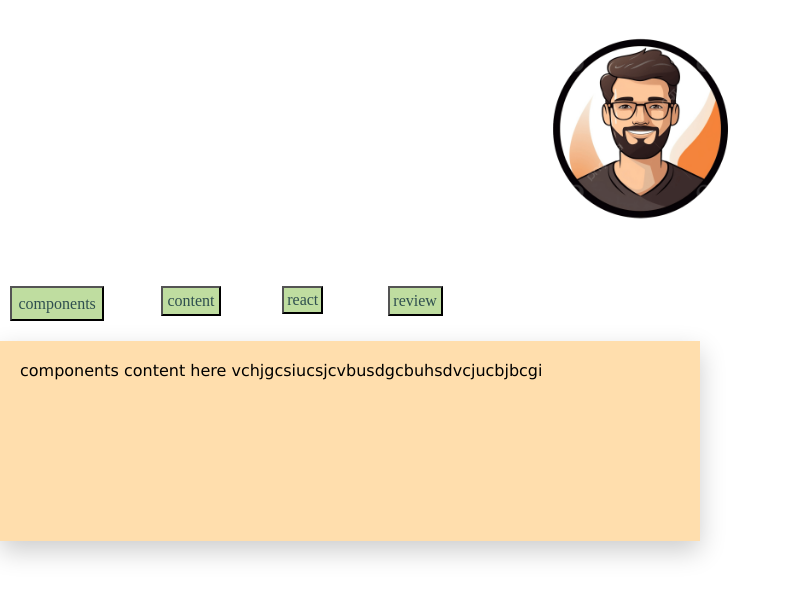
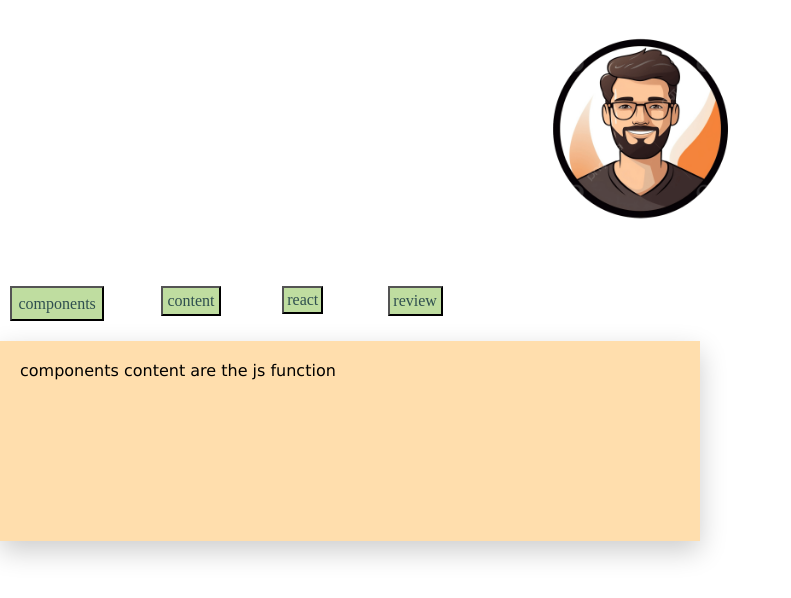
Before and after one commit to keerthikumarreddyc-cmyk/React-features-practiceing, a React (Vite) app in the folder react-practise/: page / in a window 1280 px wide. Both pictures are taken after a click on the button "components". Shown: the top 598 px of the page, without its empty margins (0-791 px from the left). Built offline with nearby package versions, Linux system fonts and the light colour scheme.

Commit message:
done project using usestate

```diff
--- a/react-practise/src/App.css
+++ b/react-practise/src/App.css
@@ -30,9 +30,9 @@
   width: 700px;
   height: 200px;
   padding: 20px;
-  box-shadow: 0 10px 25px rgba(0, 0, 0, 0.2);
+  box-shadow: 0 10px 26px rgba(0, 0, 0, 0.2);
   background-color: navajowhite;
-  font-size: medium;
+  font-size: bold;
   font-family:
     "Lucida Sans", "Lucida Sans Regular", "Lucida Grande",
     "Lucida Sans Unicode", Geneva, Verdana, sans-serif;
--- a/react-practise/src/App.jsx
+++ b/react-practise/src/App.jsx
@@ -19,11 +19,11 @@ function App() {
       </div>
       <div className="content">
         {selectedTopic === "components" && (
-          <p>components content here vchjgcsiucsjcvbusdgcbuhsdvcjucbjbcgi</p>
+          <p>components content are the js function </p>
         )}
         {selectedTopic === "content" && <p>content is my passion</p>}
         {selectedTopic === "react" && <p>react is my loaf make it bro</p>}
-        {selectedTopic === "review" && <p>givwghczvhggit review sjvhsc</p>}
+        {selectedTopic === "review" && <p>give review and feed back</p>}
       </div>
     </div>
   );
```
